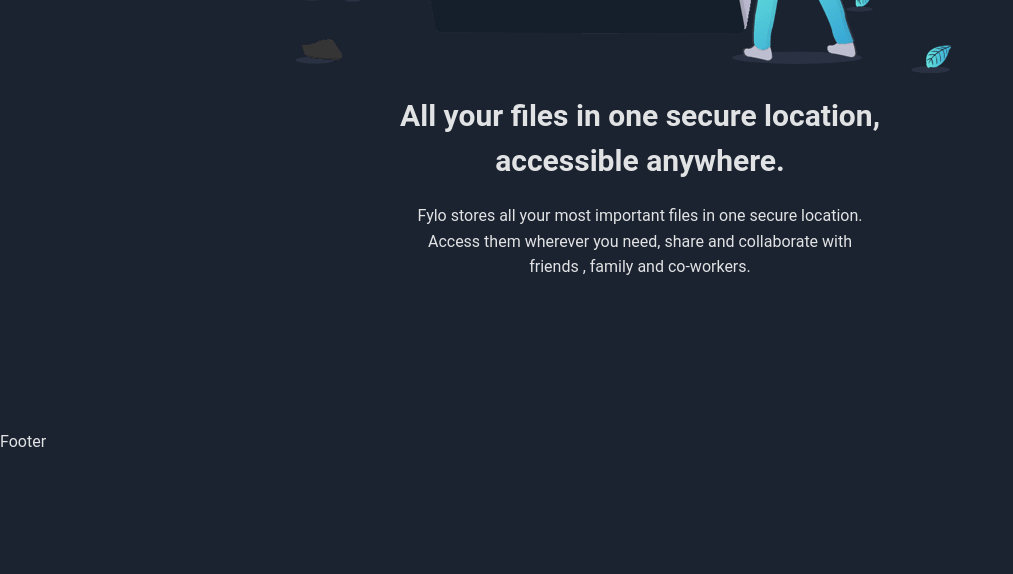
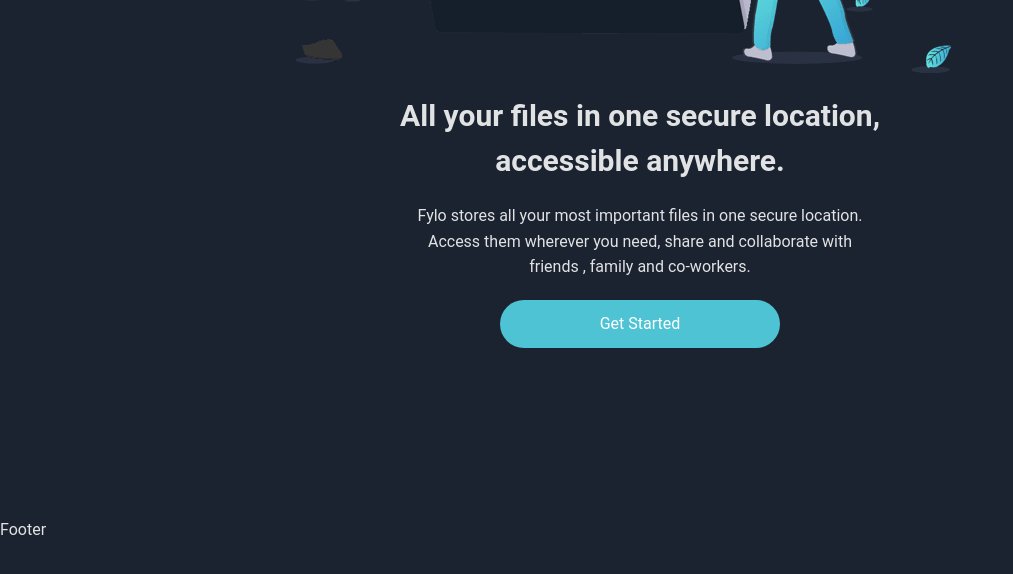
Before and after one commit to M0M0-NASR/Fylo-frontend-tailwind, a React (Vite) app: page / in a window 1280 px wide. Shown: the part 611-1185 px from the top of the page, without its empty margins (0-1013 px from the left). Built offline with nearby package versions, Linux system fonts and the light colour scheme.

Commit message:
Update Home page first Section

```diff
--- a/src/pages/Home.jsx
+++ b/src/pages/Home.jsx
@@ -17,6 +17,9 @@
           <br></br>
           friends , family and co-workers.
         </p>
+        <button className="my-[20px] py-[12px] px-[100px] bg-[#4ec3d4] text-white rounded-full hover:bg-[#8bd9e3] hover:shadow-[0_0_30px_rgba(59,130,246,0.4)] transition duration-500">
+          Get Started
+        </button>
       </div>
     </section>
   );
```
